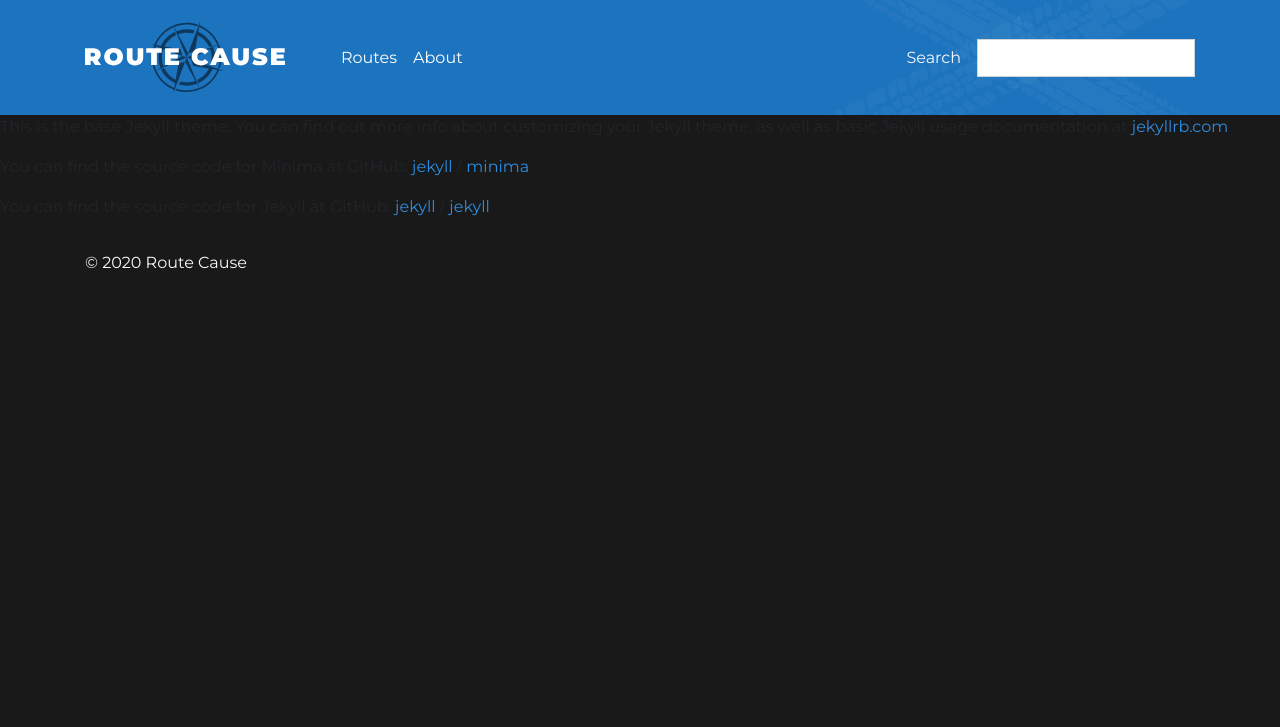
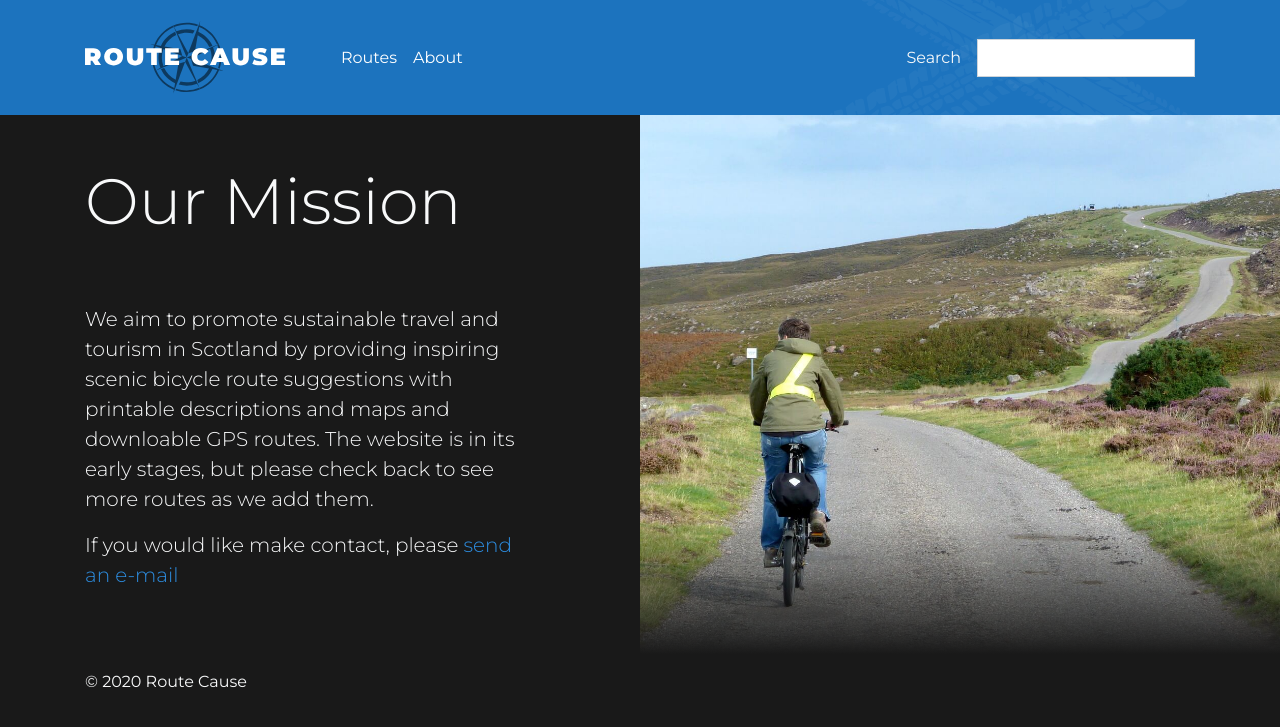
Before and after one commit to kevendi/routecause, a Jekyll site: the page built from about.md, in a window 1280 px wide. Shown: the top 727 px of the page. Built offline with Jekyll 4.4.1, drawn with Linux system fonts in a browser that asks for light colours; nearby versions of some CDN libraries; a script that is not in the unit is left out; comment, search, counter and statistics services are not loaded.

Commit message:
starter about content

```diff
--- a/_includes/header.html
+++ b/_includes/header.html
@@ -17,7 +17,7 @@
             <a class="nav-link" href="/routes">Routes</a>
           </li>
           <li class="nav-item">
-            <a class="nav-link" href="#">About</a>
+            <a class="nav-link" href="/about">About</a>
           </li>
         </ul>
         <form class="form-inline">
--- a/about.md
+++ b/about.md
@@ -1,18 +1,27 @@
 ---
 layout: default
-title: About
-permalink: /about/
+title:  "About"
+heroImagePath: "/assets/routes/applecross-peninsula/images/P1170795.JPG"
+heroImageAlt: "Cycling around the Applecross Peninsula, Scotland."
+heroImageCredit: "Kelly Marshall"
+summary: "Promoting sustainable travel and tourism in Scotland by providing inspiring scenic bicycle route information, with route stage details, GPS downloadable and printable routes and maps."
+lead: "We aim to promote sustainable travel and tourism in Scotland by providing inspiring scenic bicycle route suggestions with printable  descriptions and maps and downloable GPS routes. The website is in its early stages, but please check back to see more routes as we add them."
 ---
-
-This is the base Jekyll theme. You can find out more info about customizing your Jekyll theme, as well as basic Jekyll usage documentation at [jekyllrb.com](https://jekyllrb.com/)
-
-You can find the source code for Minima at GitHub:
-[jekyll][jekyll-organization] /
-[minima](https://github.com/jekyll/minima)
-
-You can find the source code for Jekyll at GitHub:
-[jekyll][jekyll-organization] /
-[jekyll](https://github.com/jekyll/jekyll)
-
-
-[jekyll-organization]: https://github.com/jekyll
+  <section class="text-light position-relative d-md-flex">
+      <div class="container py-5">
+          <div class="row">
+              <div class="col col-md-5">
+                  <h1 itemprop="name headline">Our Mission</h1>
+                  <p class="lead">{{page.lead}}</p>
+                  <p class="lead">If you would like make contact, please <a href="mailto: routecause@yahoo.com">send an e-mail</a></p>
+              </div>
+          </div>
+      </div>
+      <figure class="hero d-print-none">
+          <img src="{{page.heroImagePath | prepend: site.baseurl}}" alt="{{page.imageAlt}}"/>
+          <figcaption class="sr-only">
+              <span>{{page.heroImageAlt}}</span>
+              <span>{{page.heroImageCredit}}</span>
+          </figcaption>
+      </figure>
+  </section>
```
Also changed, not shown: assets/routes/applecross-peninsula/images/P1170795.JPG (added).
